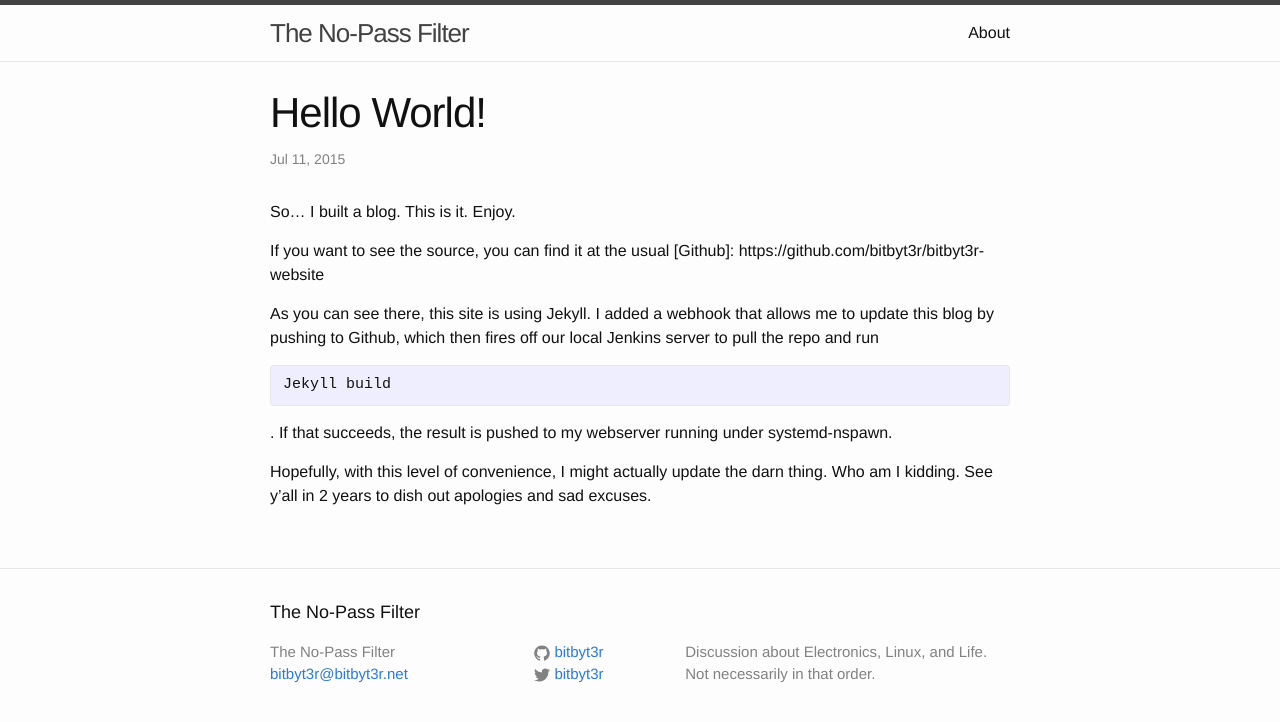
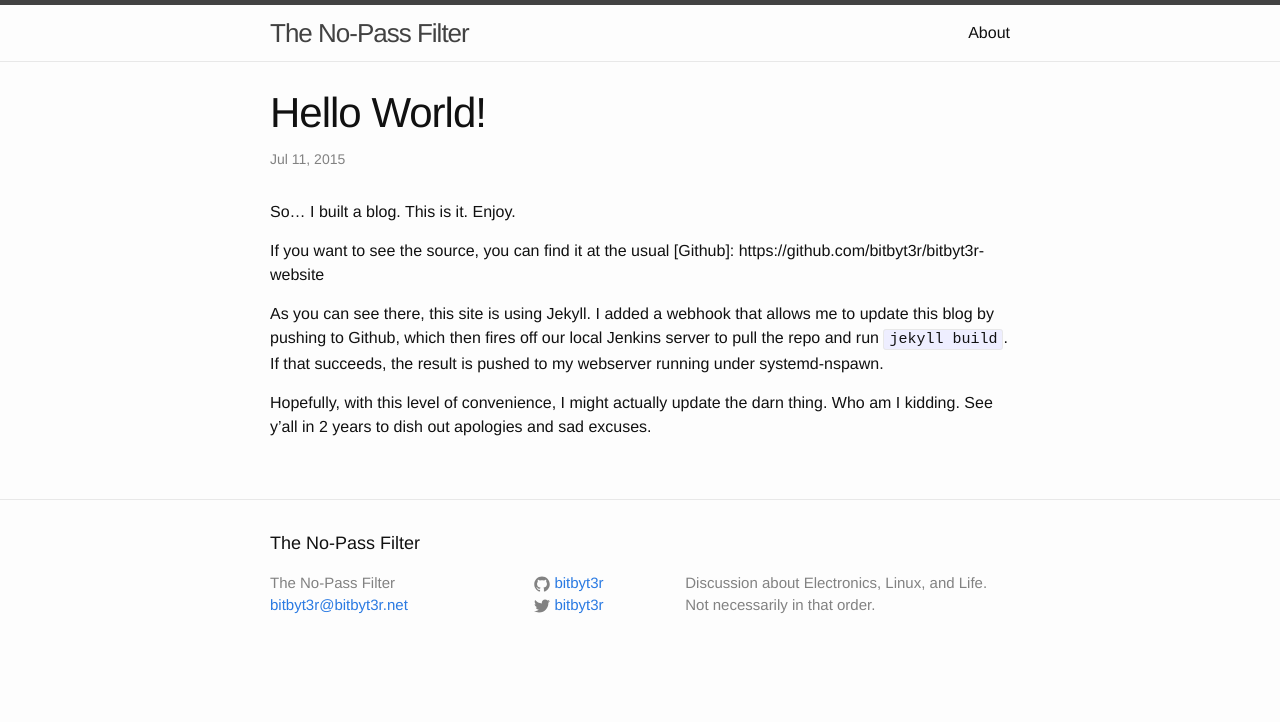
Before and after one commit to bitbyt3r/bitbyt3r-website, a Jekyll site: the page built from _posts/2015-07-11-wehello-world.markdown, in a window 1280 px wide. Shown: the top 722 px of the page. Built offline with Jekyll 4.4.1, drawn with Linux system fonts in a browser that asks for light colours; part of the change alters nothing that is shown.

```diff
--- a/_posts/2015-07-11-wehello-world.markdown
+++ b/_posts/2015-07-11-wehello-world.markdown
@@ -11,9 +11,9 @@ https://github.com/bitbyt3r/bitbyt3r-website
 
 As you can see there, this site is using Jekyll. I added a webhook
 that allows me to update this blog by pushing to Github, which then
-fires off our local Jenkins server to pull the repo and run
-{% highlight bash %}Jekyll build{% endhighlight %}.
-If that succeeds, the result is pushed to my webserver running under systemd-nspawn.
+fires off our local Jenkins server to pull the repo and run `jekyll build`.
+If that succeeds, the result is pushed to my webserver running under
+systemd-nspawn.
 
 Hopefully, with this level of convenience, I might actually update the
 darn thing. Who am I kidding. See y'all in 2 years to dish out
```
